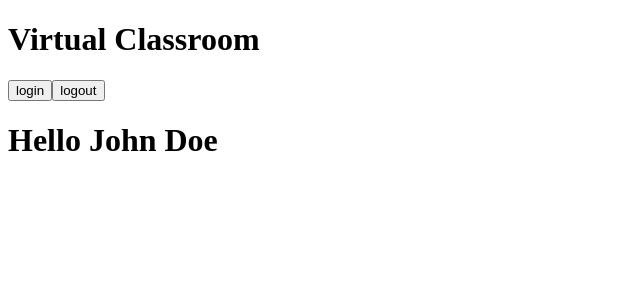
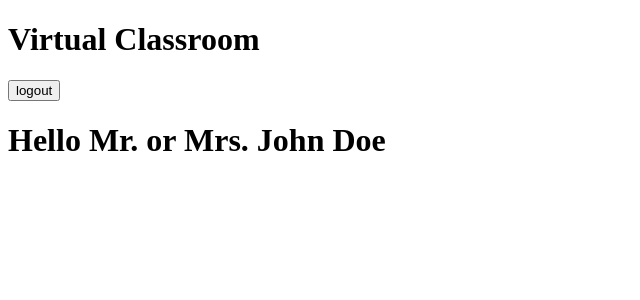
Before and after one commit to ChristopherStumpe/virtualclassroom, a React app: page / in a window 1280 px wide. Both pictures are taken after a click on the button "login". Shown: the top 300 px of the page, without its empty margins (0-640 px from the left). Built offline with nearby package versions, Linux system fonts and the light colour scheme.

Commit message:
(chore) render view and name on click

```diff
--- a/src/components/App.jsx
+++ b/src/components/App.jsx
@@ -2,14 +2,22 @@ import React, { useState, useEffect, useRef } from 'react';
 import TeachSplashScreen from './TeachSplashScreen';
 import StudSplashScreen from './StudSplashScreen';
 
+// on login click
+// direct users to a page based off of the type of user they are
+// check if they are a teacher or student
+// if teacher render teach splash screen
+// if student render student splash screen
+// redirect to log in and alert you are not a authorized _(fill in role)_
+// currently state changes to is logged in and is logged out on click
+
 export default function App() {
-  const [view, setView] = useState('');
+  const [view, setView] = useState('logout');
   const [data, setData] = useState(null);
 
   const grabData = () => new Promise((resolve) => {
     console.log('grabData');
     const result = {
-      user: 'student',
+      user: 'teacher',
       id: 123,
       fullName: 'John Doe',
       idSchool: 1,
@@ -30,15 +38,10 @@ export default function App() {
   };
 
   useEffect(() => {});
-  // on login click
-  // direct users to a page based off of the type of user they are
-  // check if they are a teacher or student
-  // if teacher render teach splash screen
-  // if student render student splash screen
-  // redirect to log in and alert you are not a authorized _(fill in role)_
-  // currently state changes to is logged in and is logged out on click
+
   return (
     <div>
+      {view === 'logout' && (
       <button
         name="login"
         type="button"
@@ -46,6 +49,7 @@ export default function App() {
       >
         login
       </button>
+      )}
       <button
         name="logout"
         type="button"
@@ -54,8 +58,8 @@ export default function App() {
         logout
       </button>
       <div>
-        {view === 'teacher' && <TeachSplashScreen />}
-        {view === 'student' && <StudSplashScreen student={data} />}
+        {view === 'teacher' && <TeachSplashScreen name={data.fullName} />}
+        {view === 'student' && <StudSplashScreen name={data.fullName} />}
       </div>
     </div>
   );
--- a/src/components/StudSplashScreen.jsx
+++ b/src/components/StudSplashScreen.jsx
@@ -1,16 +1,21 @@
 import React, { useState, useEffect } from 'react';
+import PropTypes from 'prop-types';
 
-export default function StudSplashScreen(props) {
-  const { student } = props;
-  const { fullName } = student;
-
+export default function StudSplashScreen({ name }) {
   return (
     <div>
       <h1>
         Hello
         {' '}
-        {fullName}
+        {name}
       </h1>
     </div>
   );
 }
+StudSplashScreen.propTypes = {
+  name: PropTypes.string,
+};
+
+StudSplashScreen.defaultProps = {
+  name: '',
+};
--- a/src/components/TeachSplashScreen.jsx
+++ b/src/components/TeachSplashScreen.jsx
@@ -1,31 +1,22 @@
 import React, { useState, useEffect } from 'react';
+import PropTypes from 'prop-types';
 
-function SplashScreen() {
-  const [account, setCount] = useState('logged out');
-
-  // Similar to componentDidMount and componentDidUpdate:
-  useEffect(() => {
-    // Update the document title using the browser API
-    document.title = `You are ${account}`;
-  });
-
+export default function TeachSplashScreen({ name }) {
   return (
     <div>
-      You are at the splash screen
-      <p>
-        You are
-        {account}
-      </p>
-      <button
-        type="button"
-        onClick={() => (account === 'logged out'
-          ? setCount('logged in')
-          : setCount('logged out'))}
-      >
-        click me
-      </button>
+      <h1>
+        Hello Mr. or Mrs.
+        {' '}
+        {name}
+      </h1>
     </div>
   );
 }
 
-export default SplashScreen;
+TeachSplashScreen.propTypes = {
+  name: PropTypes.string,
+};
+
+TeachSplashScreen.defaultProps = {
+  name: '',
+};
```
